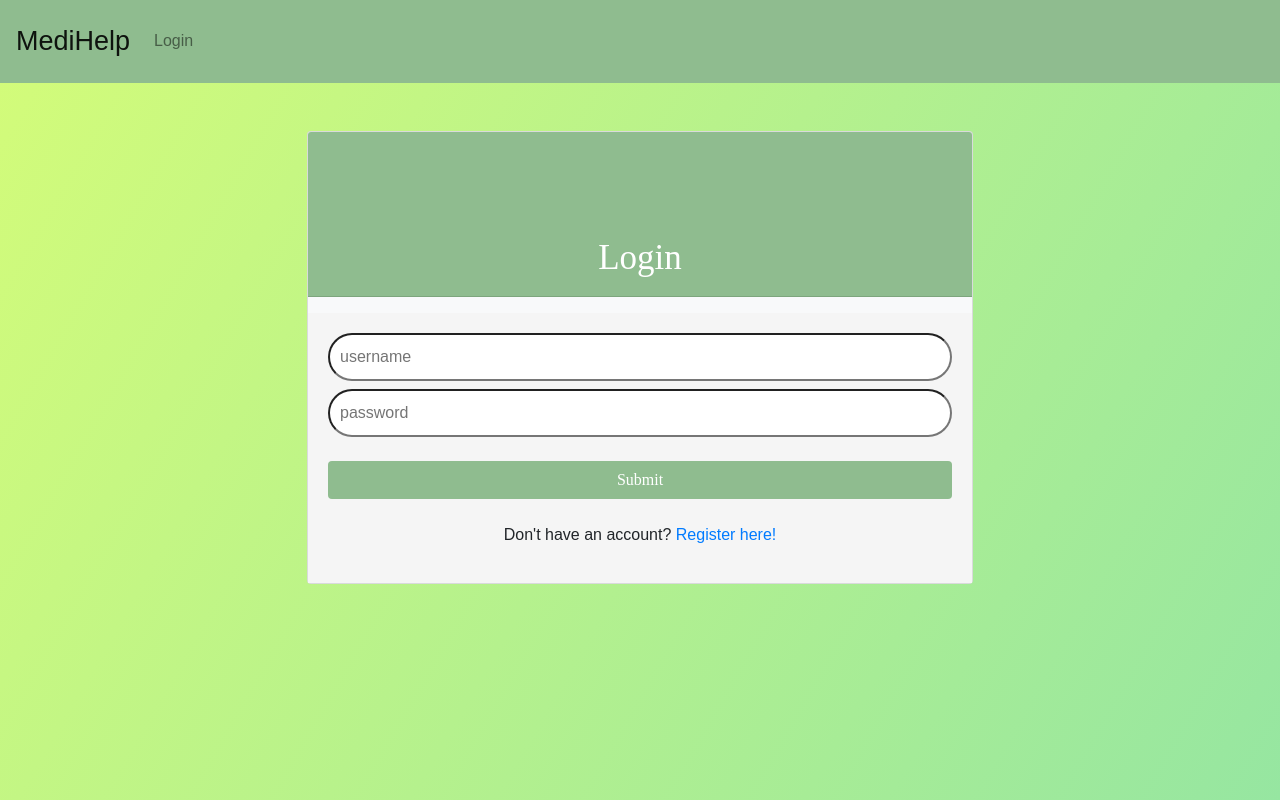
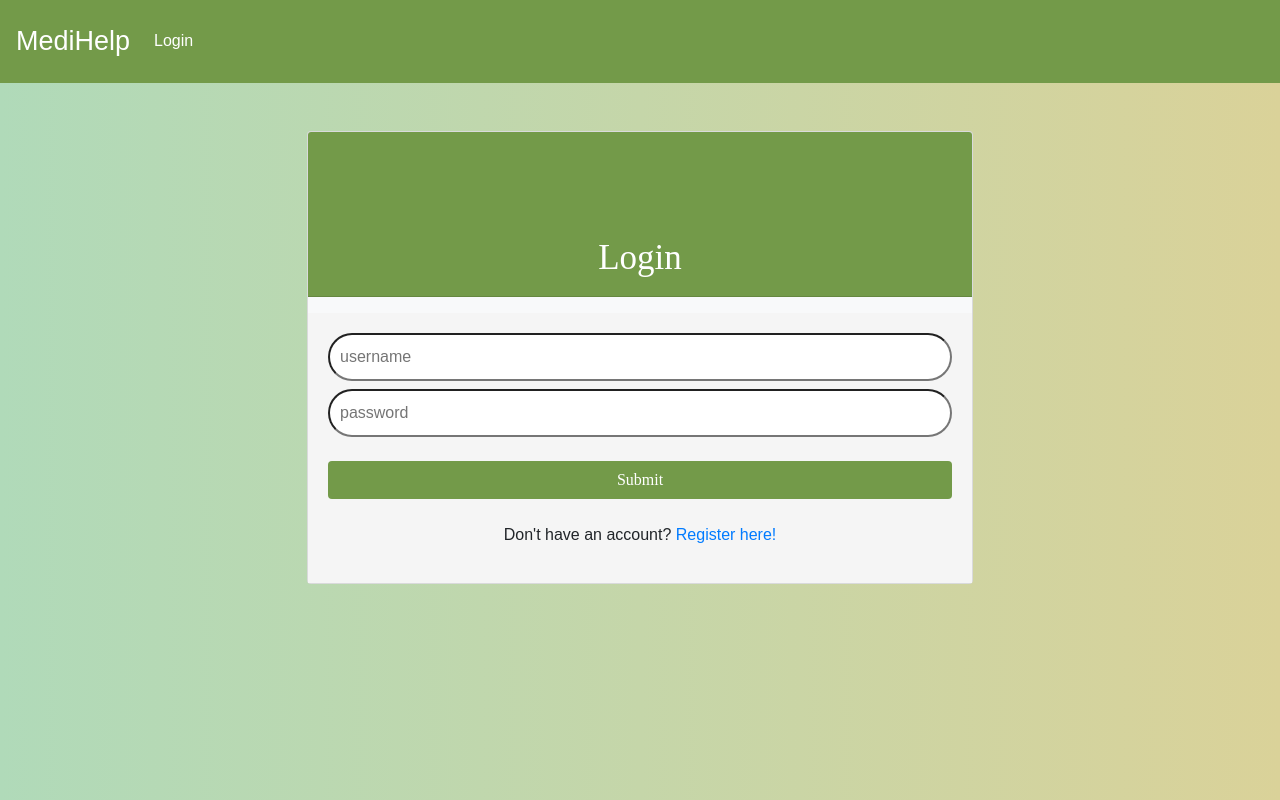
Before and after one commit to Trantastic/MediHelper, a React (Create React App) app in the folder client/: page / in a window 1280 px wide. Built offline with nearby package versions, Linux system fonts and the light colour scheme; no server answers; a web font is replaced by a local one.

Commit message:
add css style

```diff
--- a/client/src/App.css
+++ b/client/src/App.css
@@ -1,8 +1,14 @@
 body {
-  background-image: linear-gradient(120deg, #d4fc79 0%, #96e6a1 100%);
+background: #DAD299;  /* fallback for old browsers */
+background: -webkit-linear-gradient(to right, #B0DAB9, #DAD299);  /* Chrome 10-25, Safari 5.1-6 */
+background: linear-gradient(to right, #B0DAB9, #DAD299); /* W3C, IE 10+/ Edge, Firefox 16+, Chrome 26+, Opera 12+, Safari 7+ */
+
+}
+
+  /*background-image: linear-gradient(120deg, #d4fc79 0%, #96e6a1 100%);
   height: 800px;
-}
-/*.App {
+
+.App {
   text-align: center;
 }
 
--- a/client/src/components/Login/Login.css
+++ b/client/src/components/Login/Login.css
@@ -10,7 +10,7 @@
 }
 
 .loginHeader, .loginBtn {
-	background-color: #8FBC8F;
+	background-color: #739A49;
 	font-family: 'Asar', serif;
 }
 
--- a/client/src/components/Login/Login.js
+++ b/client/src/components/Login/Login.js
@@ -17,6 +17,14 @@ class Login extends Component {
 		this.handleChange = this.handleChange.bind(this)
 	};
 
+	componentDidMount() {
+		if (this.props.loggedIn === true) {
+			this.setState({
+				redirectTo: "/dashboard"
+			});
+		}
+	}
+
 	// changes the value as it's being type in
 	handleChange(event) {
     this.setState({
@@ -29,7 +37,7 @@ class Login extends Component {
 		event.preventDefault()
 
 		this.props._login(this.state.username, this.state.password);
-
+		console.log(this.props.loggedIn)
 		if (this.props.loggedIn === true) {
 			this.setState({
 				redirectTo: "/dashboard"
@@ -41,7 +49,7 @@ class Login extends Component {
 				errorMsg: "username and/or password is invalid"
 			});
 		}
-		console.log(this.props.loggedIn);
+		console.log(this.props);
 	};
 
 	render() {
--- a/client/src/components/Navbar/Navbar.css
+++ b/client/src/components/Navbar/Navbar.css
@@ -1,20 +1,20 @@
 .loggedOutNav, .loginNav {
-	background-color: #8FBC8F;
+	background-color: #739A49;
 }
 
 .navbar-brand {
-	/*color: white;*/
+	color: white;
 	font-size: 27px;
 }
 
-/*.navbar-brand:hover {
+.navbar-brand:hover {
 	color: white;
 }
 
 .nav-link {
-	color: #696969;
+	color: white;
 }
 
 .nav-link:hover {
 	color: #696969;
-}*/
+}
--- a/client/src/components/Navbar/Navbar.js
+++ b/client/src/components/Navbar/Navbar.js
@@ -35,7 +35,7 @@ const Navbar = props => {
   } else {
     return (
      <div>
-      <nav className="navbar navbar-expand-sm navbar-light loggedOutNav p-3">
+      <nav className="navbar navbar-expand-sm  loggedOutNav p-3">
         <a className="navbar-brand" href="/dashboard">MediHelp</a>
         <button className="navbar-toggler" type="button" data-toggle="collapse" data-target="#navbarNavAltMarkup" aria-controls="navbarNavAltMarkup" aria-expanded="false" aria-label="Toggle navigation">
           <span className="navbar-toggler-icon"></span>
```
